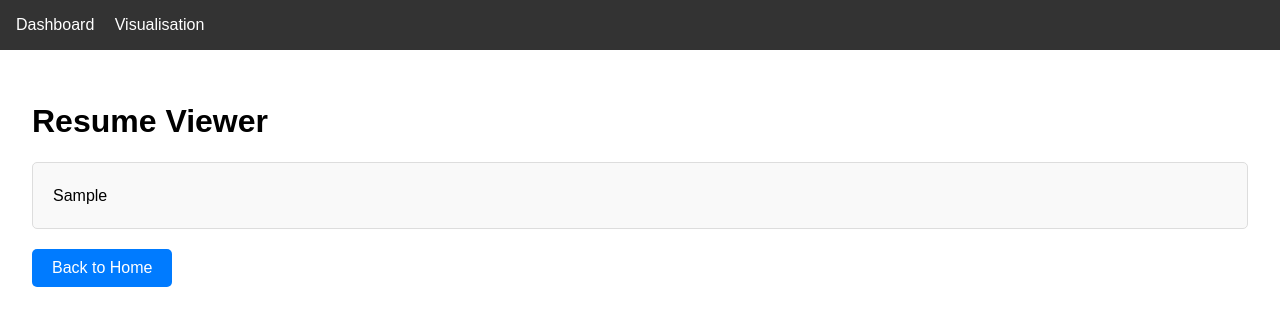
After one commit to TheoHorn/scoring_job_cv, a Flask app: template app/templates/resume.html in a window 1280 px wide. The commit adds this page. Shown: the top 326 px of the page. Run offline with Flask 3, Linux system fonts and the light colour scheme; the template is opened without the code that fills it: most values are stand-ins (such as "Sample title", 1, 10 or a date in 2020); parts of the project's set-up code (start-up, migrations or seed data) failed here and were passed over.

Commit message:
[FEAT] Resume viewer

```diff
--- a/app/static/styles.css
+++ b/app/static/styles.css
@@ -16,3 +16,34 @@ nav a {
 main {
     padding: 2em;
 }
+
+.resume-container {
+    padding: 20px;
+    background-color: #f9f9f9;
+    border: 1px solid #ddd;
+    border-radius: 5px;
+    font-family: 'Arial', sans-serif;
+    line-height: 1.6;
+}
+
+.resume-container h1 {
+    color: #333;
+}
+
+.resume-container p {
+    margin: 10px 0;
+}
+
+.btn {
+    display: inline-block;
+    padding: 10px 20px;
+    background-color: #007bff;
+    color: white;
+    text-decoration: none;
+    border-radius: 5px;
+    margin-top: 20px;
+}
+
+.btn:hover {
+    background-color: #0056b3;
+}
--- /dev/null
+++ b/app/templates/resume.html
@@ -0,0 +1,12 @@
+{% extends 'base.html' %}
+
+{% block content %}
+<h1>Resume Viewer</h1>
+
+<!-- Resume HTML Content -->
+<div class="resume-container">
+    {{ resume_html|safe }}
+</div>
+
+<a href="{{ url_for('main.home') }}" class="btn">Back to Home</a>
+{% endblock %}
```
Also changed, not shown: app/routes.py (+19 -3 lines).
